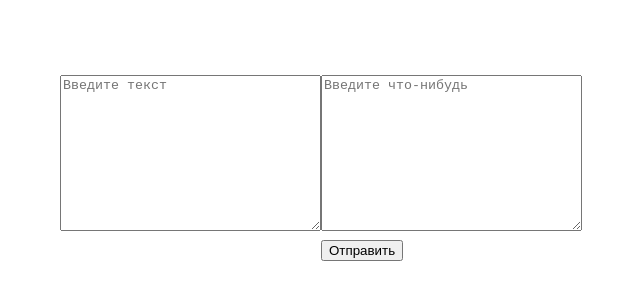
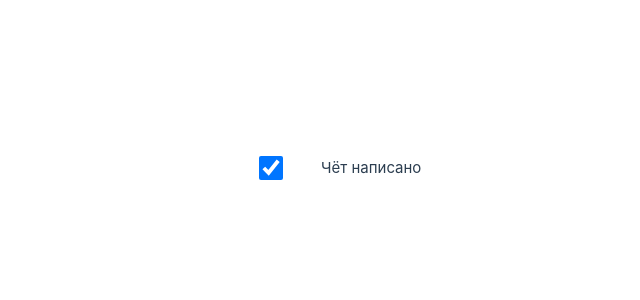
Before and after one commit to LeoonWi/Vue3_Exercises, a Vue app: page / in a window 1280 px wide. Shown: the part 232-532 px from the top of the page, without its empty margins (319-959 px from the left). Built offline with nearby package versions, Linux system fonts and the light colour scheme.

Commit message:
Работа с чекбоксами

```diff
--- a/src/App.vue
+++ b/src/App.vue
@@ -2,31 +2,18 @@
   export default {
     data() {
       return {
-        text: null,
-        text2: '',
-        arr: [],
+        checked: true,
       }
     },
     methods: {
-      sep: function() {
-        this.arr = this.text2.split(',');
-      }
+
     }
   }
 </script>
 
 <template>
-  <div>
-    <p>{{ text }}</p>
-    <textarea v-model="text" cols="30" rows="10" placeholder="Введите текст"></textarea>
-  </div>
-  <div>
-    <textarea v-model="text2" cols="30" rows="10" placeholder="Введите что-нибудь"></textarea><br>
-    <button @click="sep">Отправить</button><br>
-    <ul>
-      <li v-for="elem in arr">{{ elem }}</li>
-    </ul>
-  </div>
+  <input type="checkbox" v-model="checked">
+  <p v-if="checked">Чёт написано</p>
 </template>
 
 <style>
```
